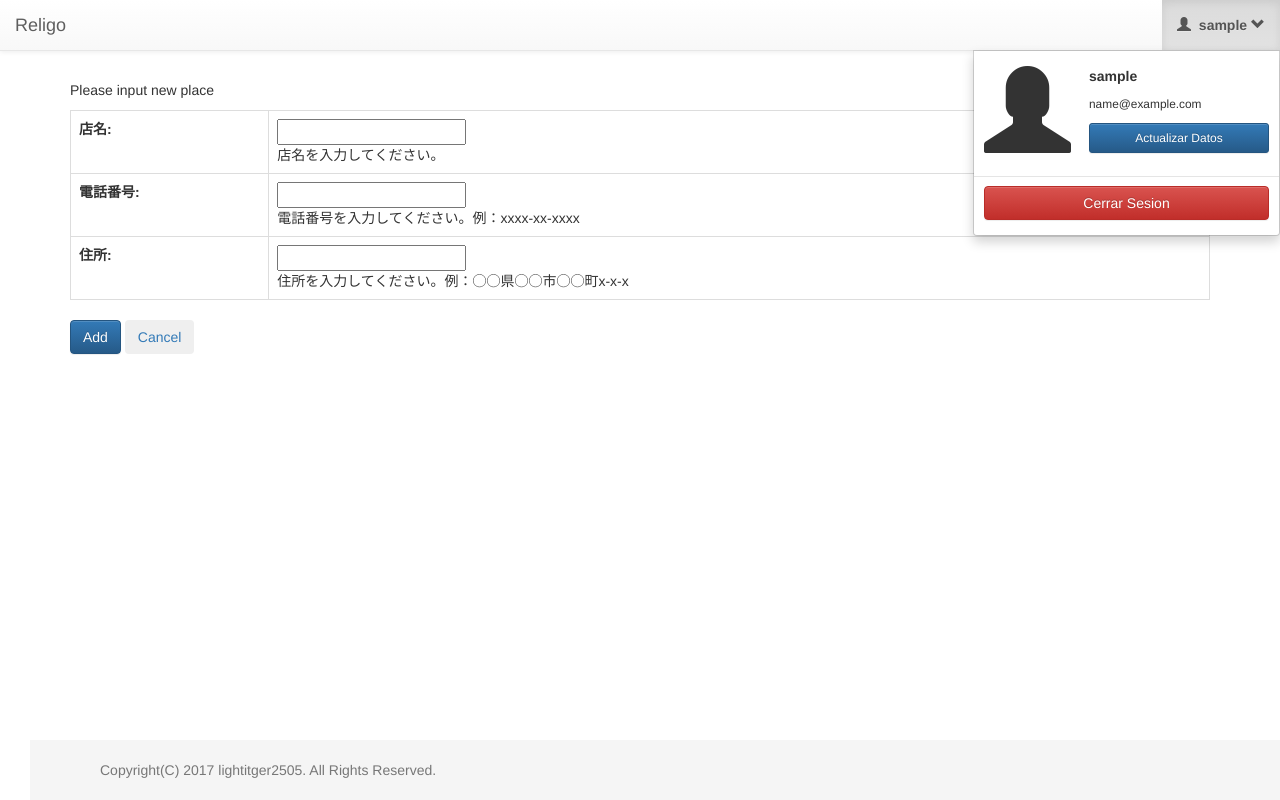
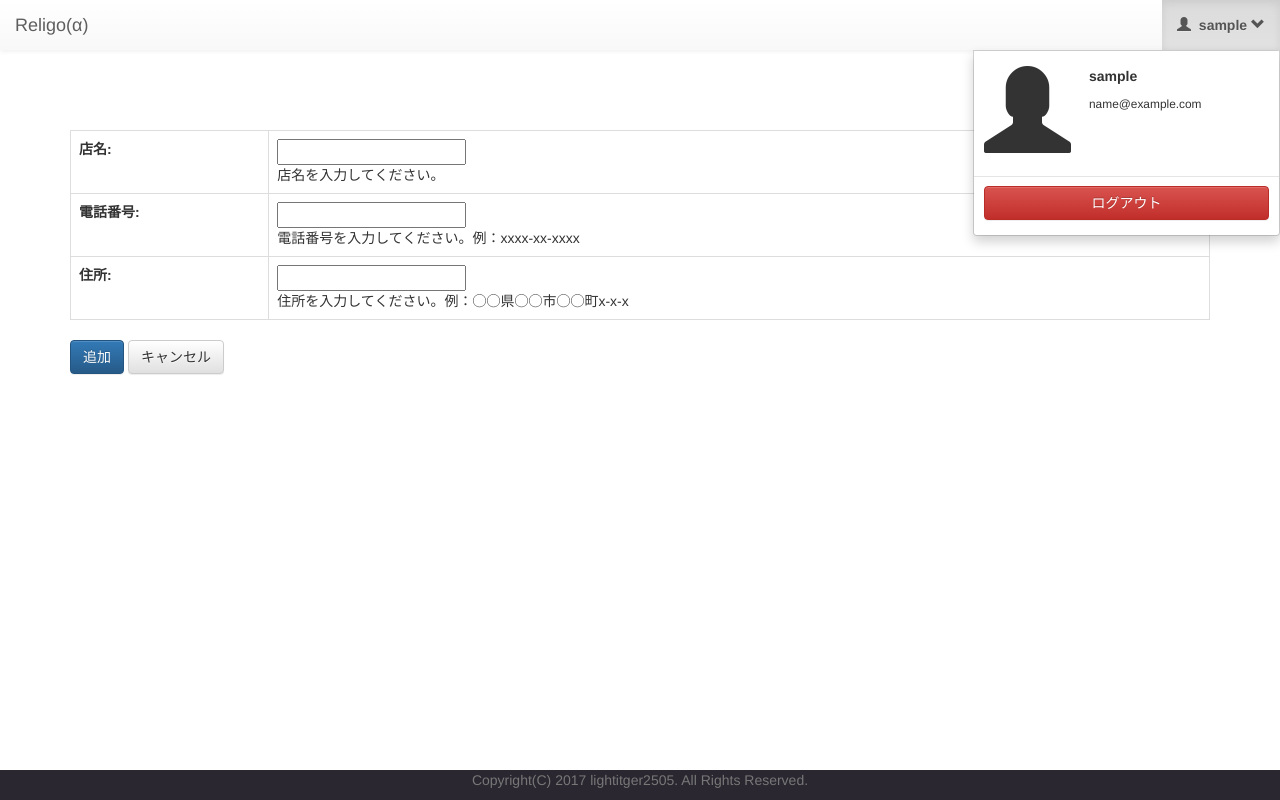
Before and after one commit to lighttiger2505/Religo, a Django app: page /religos/add/ in a window 1280 px wide, after a click that opens the changed part. Run offline with Django 3.2, Linux system fonts and the light colour scheme; the visitor is signed in with stand-in values (Sample User, id 1); some libraries are stand-ins or nearby versions.

Commit message:
アプリケーション全体の外観を修正

```diff
--- a/Religo/settings.py
+++ b/Religo/settings.py
@@ -106,7 +106,7 @@ AUTH_PASSWORD_VALIDATORS = [
 # Internationalization
 # https://docs.djangoproject.com/en/1.10/topics/i18n/
 
-LANGUAGE_CODE = 'en-us'
+LANGUAGE_CODE = 'ja'
 
 TIME_ZONE = 'UTC'
 
--- a/religos/forms.py
+++ b/religos/forms.py
@@ -33,15 +33,23 @@ class PhotoForm(forms.Form):
 
 
 class LoginForm(forms.Form):
-    username = forms.fields.CharField(required=True)
-    password = forms.CharField(widget=forms.PasswordInput(), min_length=8)
+    username = forms.fields.CharField(
+        required=True,
+        label='ユーザ')
+    password = forms.CharField(
+        widget=forms.PasswordInput(),
+        min_length=8,
+        label='パスワード')
 
 
 class SignupForm(forms.Form):
-    username = forms.fields.CharField(required=True)
+    username = forms.fields.CharField(required=True, label='ユーザ')
     password_first = forms.CharField(
-        widget=forms.PasswordInput(), min_length=8
+        widget=forms.PasswordInput(),
+        min_length=8,
+        label='パスワード')
+    password_second = forms.CharField(
+        widget=forms.PasswordInput(),
+        min_length=8,
+        label='パスワード確認'
     )
-    password_second = forms.CharField(
-        widget=forms.PasswordInput(), min_length=8
-    )
--- a/religos/static/css/layout.css
+++ b/religos/static/css/layout.css
@@ -1,26 +1,6 @@
 
 body {
-    padding: 80px 30px 30px 30px;
-}
-
-#footer {
-    position: absolute;
-    bottom: 0;
-    width: 100%;
-    height: 60px;
-    background-color: #f5f5f5;
-}
-
-.container .text-muted {
-    margin: 20px 0;
-}
-
-#tool-area {
-    padding: 10px, 10px, 10px, 10px;
-}
-
-#search-area {
-    padding: 10px, 10px, 10px, 10px;
+    padding-top: 50px;
 }
 
 .navbar-login
@@ -41,3 +21,32 @@ body {
 {
     font-size: 87px;
 }
+
+.base-nav {
+    margin-bottom: 0;
+    background-color: #FFF;
+    border-bottom: 0;
+}
+
+.base-footer {
+    color: #99979c;
+    background-color: #2a2730;
+    bottom: 0;
+    position: absolute;
+    width: 100%;
+}
+
+.base-content {
+    padding: 80px 0;
+}
+
+.home-masthead {
+    padding: 80px 0;
+    font-size: 30px
+    background: #FFC107;
+    color: #FFF;
+}
+
+.home-masthead .lead{
+    margin-bottom: 30px;
+}
--- a/religos/templates/religos/add.html
+++ b/religos/templates/religos/add.html
@@ -1,22 +1,25 @@
 {% extends "religos/base.html" %}
+{% load bootstrap %}
 
 <!-- Main content start -->
 {% block content %}
 
-<p class="blockquote">Please input new place</p>
-
+<div class="base-content">
+    <div class="container">
         <form action="" method="post">
             <table class="table table-bordered">
 
             <!-- Form start auto write in Django -->
-    {% csrf_token %} {{ form.as_table }}
+            {% csrf_token %}
+            {{ form|bootstrap }}
             <!-- Form end -->
 
             </table>
-  <input type="submit" class="btn btn-primary" value="Add">
-  <a href="{% url 'religos:index' %}"><input type="button" class="btn btn-secondary" value="Cancel"></input>
-  </a>
+            <button type="submit" class="btn btn-primary" value="Login">追加</button>
+            <a href="{% url 'religos:index' %}" class="btn btn-default">キャンセル</a>
         </form>
+    </div>
+</div>
 
 {% endblock content %}
 <!-- Main content end -->
--- a/religos/templates/religos/base.html
+++ b/religos/templates/religos/base.html
@@ -6,19 +6,20 @@
   <link href="{% static 'css/bootstrap.min.css' %}" rel="stylesheet">
   <link href="{% static 'css/bootstrap-theme.min.css' %}" rel="stylesheet">
   <link href="{% static 'css/layout.css' %}" rel="stylesheet">
+  <link href="{% static 'css/palette.css' %}" rel="stylesheet">
   <script src="{% static 'js/jquery-2.2.0.min.js' %}"></script>
   <script src="{% static 'js/bootstrap.min.js' %}"></script>
-  <title>Religos -correct want go place-</title>
+  <title>Religo</title>
   <meta charset="utf-8">
 </head>
 
 <body>
   <!-- Fixed navbar -->
-  <nav class="navbar navbar-default navbar-fixed-top">
+  <nav class="base-nav navbar navbar-default navbar-fixed-top dark-primary-color">
     <div class="container-fluid">
 
                 <div class="navbar-header">
-                    <a href="{% url 'religos:index' %}" class="navbar-brand">Religo</a>
+                    <a href="{% url 'religos:index' %}" class="navbar-brand">Religo(α)</a>
                 </div>
 
                 <div class="collapse navbar-collapse">
@@ -42,9 +43,6 @@
                                                 <div class="col-lg-8">
                                                     <p class="text-left"><strong>{{ user.username }}</strong></p>
                                                     <p class="text-left small">{{ user.email }}</p>
-                                                    <p class="text-left">
-                                                        <a href="#" class="btn btn-primary btn-block btn-sm">Actualizar Datos</a>
-                                                    </p>
                                                 </div>
                                             </div>
                                         </div>
@@ -55,7 +53,7 @@
                                             <div class="row">
                                                 <div class="col-lg-12">
                                                     <p>
-                                                        <a href="{% url 'religos:logout' %}" class="btn btn-danger btn-block">Cerrar Sesion</a>
+                                                        <a href="{% url 'religos:logout' %}" class="btn btn-danger btn-block">ログアウト</a>
                                                     </p>
                                                 </div>
                                             </div>
@@ -65,8 +63,8 @@
                             </li>
                         {% else %}
                             <ul class="list-inline">
-                                <li><a href="{% url 'religos:login' %}" class="btn navbar-btn btn-primary btn-block">ログイン</a></li>
-                                <li><a href="{% url 'religos:signup' %}" class="btn navbar-btn btn-danger btn-block">新規登録</a></li>
+                                <li><a href="{% url 'religos:login' %}" class="btn navbar-btn btn-default btn-block">ログイン</a></li>
+                                <li><a href="{% url 'religos:signup' %}" class="btn navbar-btn btn-success btn-block">新規登録</a></li>
                             </ul>
                         {% endif %}
                     </ul>
@@ -76,15 +74,13 @@
     </div>
   </nav>
 
-  <!-- Begin page content -->
-  <div id="content" class="container">
+    <!-- Begin page content -->
     {% block content %} {% endblock %}
-  </div>
 
   <!-- Fixed footer -->
-  <footer id="footer">
+  <footer class="base-footer">
     <div class="container">
-      <p class="text-muted">Copyright(C) 2017 lightitger2505. All Rights Reserved.</p>
+      <p class="text-muted text-center">Copyright(C) 2017 lightitger2505. All Rights Reserved.</p>
     </div>
   </footer>
 </body>
--- a/religos/templates/religos/index.html
+++ b/religos/templates/religos/index.html
@@ -4,6 +4,9 @@
 {% block content %}
 
 <!-- Main content start -->
+
+<div class="base-content">
+    <div class="container">
 
         <!-- Add command button -->
         <p>
@@ -56,6 +59,8 @@
                 <li><a href="?page={{ places.next_page_number }}"><span class="glyphicon glyphicon-menu-right"></span></a></li>
             {% endif %}
         </ul>
+    </div>
+</div>
 
 {% endblock content %}
 <!-- Main content end -->
```
Also changed, not shown: religos/templates/religos/detail.html (+7 -6 lines), religos/templates/religos/edit.html (+9 -5 lines), religos/templates/religos/home.html (+12 -1 lines), religos/templates/religos/login.html (+9 -5 lines), religos/templates/religos/signup.html (+9 -4 lines). Lines whose indentation alone changed are shown as unchanged.
